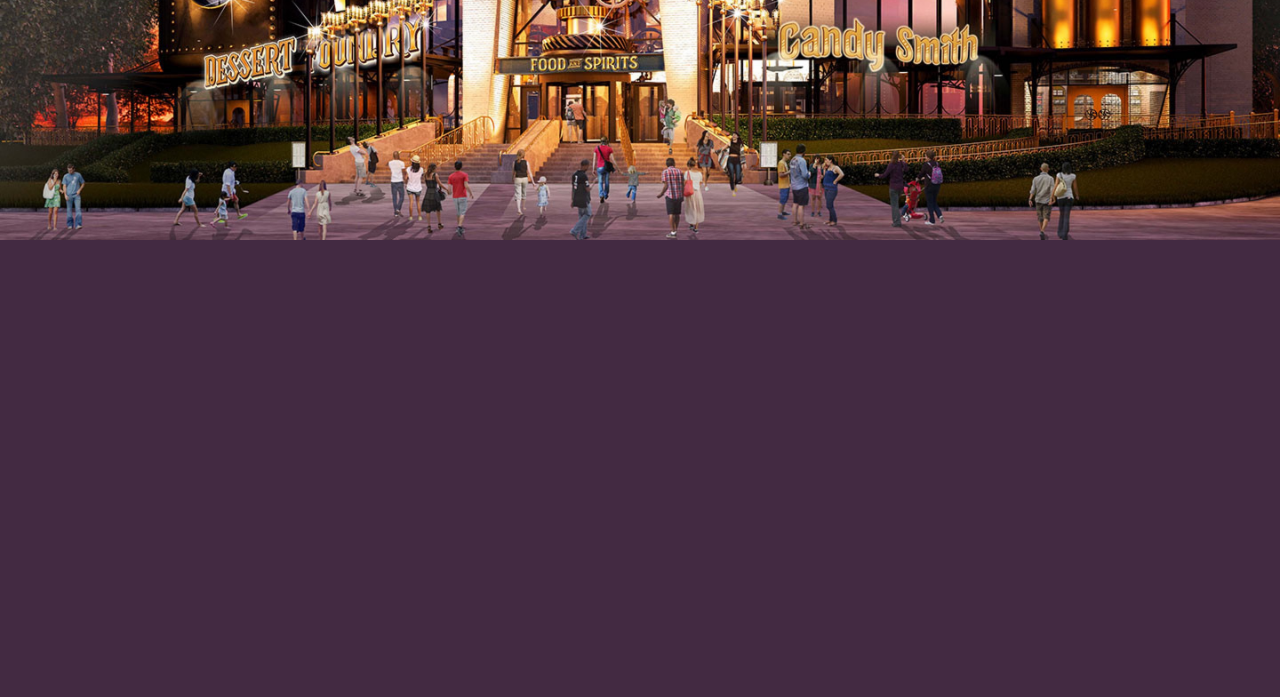
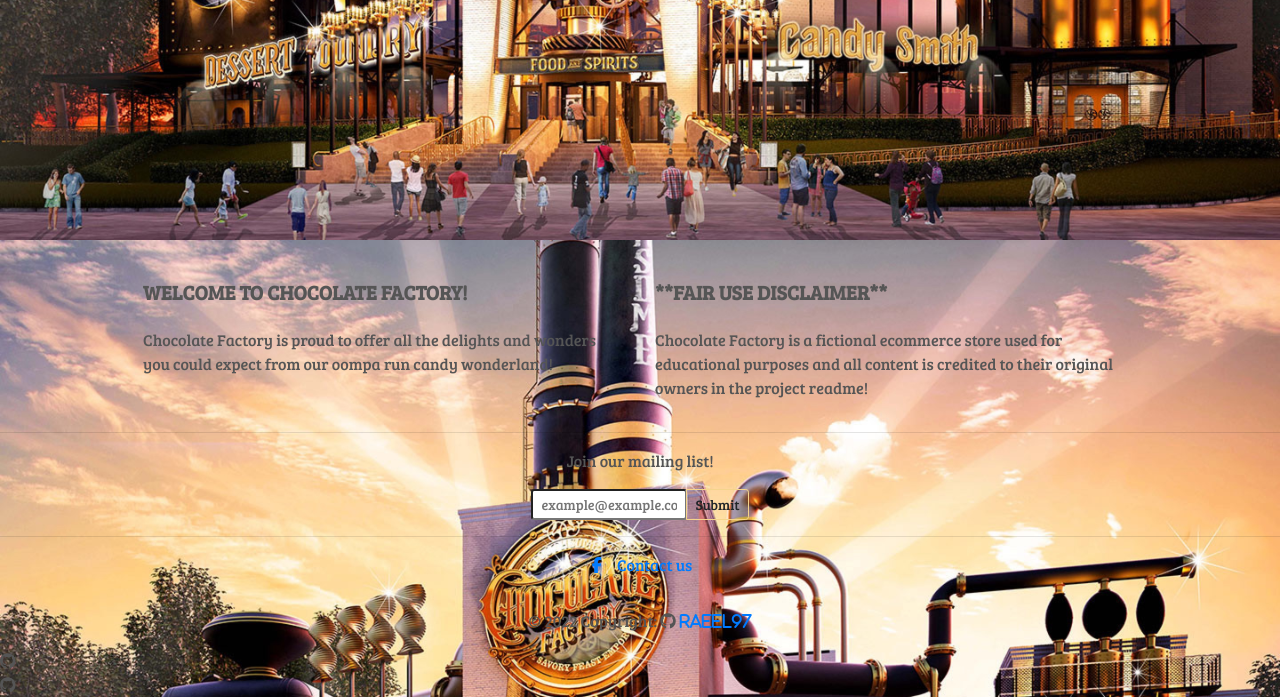
Before and after one commit to Code-Institute-Submissions/raeel97-candy-store_MayResub, a Django app: page / in a window 1280 px wide. Shown: the part 560-1257 px from the top of the page. Before the commit the page ends 800 px from the top, so only its background shows below. Run offline with Django 3.2, Linux system fonts and the light colour scheme; some libraries are stand-ins or nearby versions.

Commit message:
added footer functionality

```diff
--- a/templates/base.html
+++ b/templates/base.html
@@ -112,7 +112,6 @@
             </div>
         </div>
     </header>
-
     {% if messages %}
         <div class="message-container">
             {% for message in messages %}
@@ -137,6 +136,10 @@
     {% block content %}
     {% endblock %}
 
+<!-- Footer -->
+    {% include 'includes/footer.html' %}
+    <!-- Footer -->
+
     {% block postloadjs %}
     <script type="text/javascript">
         $('.toast').toast('show');
--- /dev/null
+++ b/templates/includes/footer.html
@@ -0,0 +1,80 @@
+<!-- Footer -->
+<footer class="page-footer font-small stylish-color-dark pt-4  footer-div">
+
+    <!-- Footer Links -->
+    <div class="container text-center text-md-left">
+
+      <!-- Grid row -->
+      <div class="row">
+
+        <!-- Grid column -->
+        <div class="col-md-6 mx-auto">
+
+          <!-- Content -->
+          <h5 class="font-weight-bold text-uppercase mt-3 mb-4">Welcome to Chocolate Factory!</h5>
+          <p>
+            Chocolate Factory is proud to offer all the delights and wonders you could expect from our oompa run candy wonderland!
+            </p>
+
+
+        </div>
+        <!-- Grid column -->
+
+        <hr class="clearfix w-100 d-md-none">
+
+        <!-- Grid column -->
+        <div class="col-md-6 mx-auto">
+
+            <!-- Content -->
+            <h5 class="font-weight-bold text-uppercase mt-3 mb-4">**FAIR USE DISCLAIMER**</h5>
+            <p>
+                Chocolate Factory is a fictional ecommerce store used for educational purposes and all content is credited to their original owners in the project readme!
+              </p>
+
+          </div>
+        <!-- Grid column -->
+
+      </div>
+      <!-- Grid row -->
+
+    </div>
+    <!-- Footer Links -->
+
+    <hr>
+
+    <!-- Call to action -->
+    <p class="text-center">Join our mailing list!</p>
+    <form class="input-group justify-content-center">
+        <input type="text" class="form-control-sm" placeholder="example@example.com"
+          aria-label="Your email" aria-describedby="basic-addon2">
+        <div class="input-group-append">
+          <button class="btn btn-sm my-0 explore-button" type="button">Submit</button>
+        </div>
+      </form>
+      <p class="text-center"></p>
+    <!-- Call to action -->
+
+    <hr>
+
+    <!-- Social buttons -->
+    <ul class="list-unstyled list-inline text-center">
+      <li class="list-inline-item">
+        <a class="btn-floating btn-fb mx-1" href="https://www.facebook.com/chocolatefactory963">
+          <i class="fab fa-facebook-f"></i>
+        </a>
+      </li>
+      <li class="list-inline-item">
+        <a href="#">Contact us</a>
+      </li>
+    </ul>
+    <!-- Social buttons -->
+
+    <!-- Copyright -->
+    <div class="footer-copyright text-center py-3">© 2022 Copyright:
+        <i class="fab fa-github">
+      <a href="https://github.com/raeel97"> Raeel97 </a>
+    </div>
+    <!-- Copyright -->
+
+  </footer>
+  <!-- Footer -->
```
